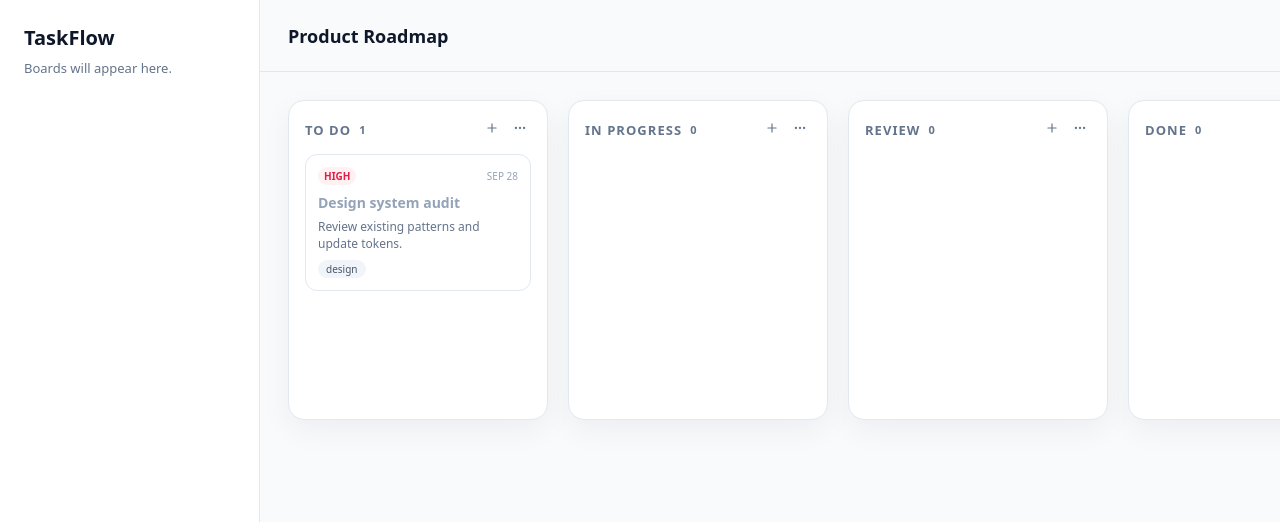
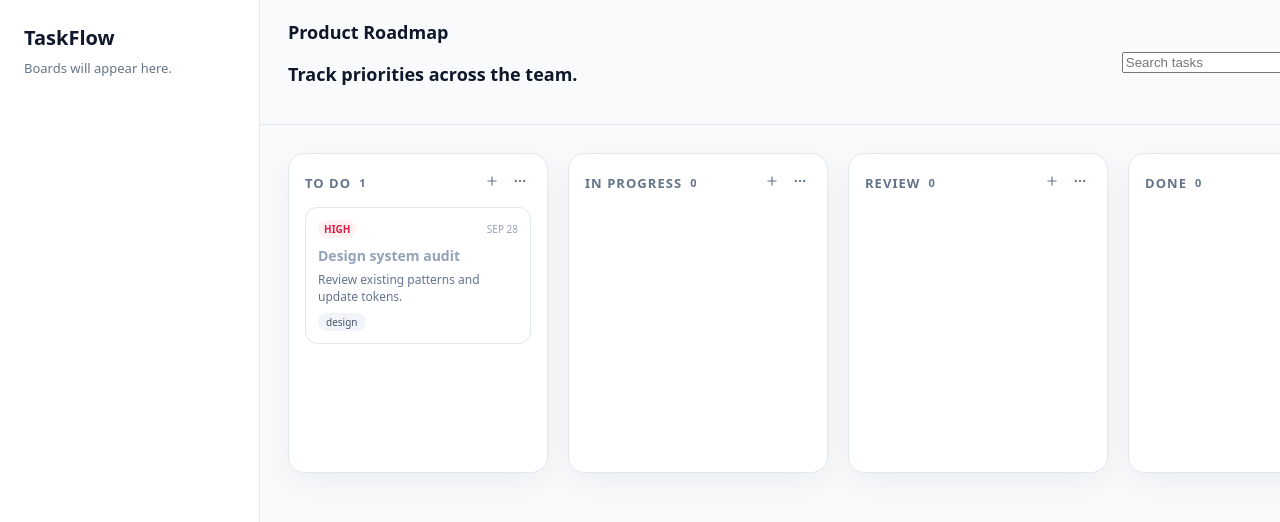
Before and after one commit to letsgokala/Kala-weather-app, a React (Vite) app: page / in a window 1280 px wide. Shown: the top 522 px of the page. Built offline with nearby package versions, Linux system fonts and the light colour scheme.

Commit message:
feat: iterate on board interactions

```diff
--- a/src/components/KanbanBoard.tsx
+++ b/src/components/KanbanBoard.tsx
@@ -7,6 +7,7 @@ import { AddTaskModal } from './AddTaskModal';
 export const KanbanBoard = () => {
   const { tasks } = useTaskStore();
   const [isModalOpen, setIsModalOpen] = useState(false);
+  const [query, setQuery] = useState('');
 
   const columns = [
     { title: 'To Do', status: 'todo' },
@@ -21,13 +22,28 @@ export const KanbanBoard = () => {
     }
   };
 
+  const filteredTasks = tasks.filter((task) =>
+    `${task.title} ${task.description}`.toLowerCase().includes(query.toLowerCase()),
+  );
+
   return (
     <div className="board">
       <header className="board-header">
-        <span>Product Roadmap</span>
-        <button className="primary" onClick={() => setIsModalOpen(true)}>
-          Add Task
-        </button>
+        <div>
+          <div className="board-title">Product Roadmap</div>
+          <p className="board-subtitle">Track priorities across the team.</p>
+        </div>
+        <div className="board-actions">
+          <input
+            value={query}
+            onChange={(e) => setQuery(e.target.value)}
+            placeholder="Search tasks"
+            className="search"
+          />
+          <button className="primary" onClick={() => setIsModalOpen(true)}>
+            Add Task
+          </button>
+        </div>
       </header>
       <div className="board-body columns">
         <DragDropContext onDragEnd={onDragEnd}>
@@ -36,7 +52,7 @@ export const KanbanBoard = () => {
               key={column.status}
               id={column.status}
               title={column.title}
-              tasks={tasks.filter((task) => task.status === column.status)}
+              tasks={filteredTasks.filter((task) => task.status === column.status)}
             />
           ))}
         </DragDropContext>
```
